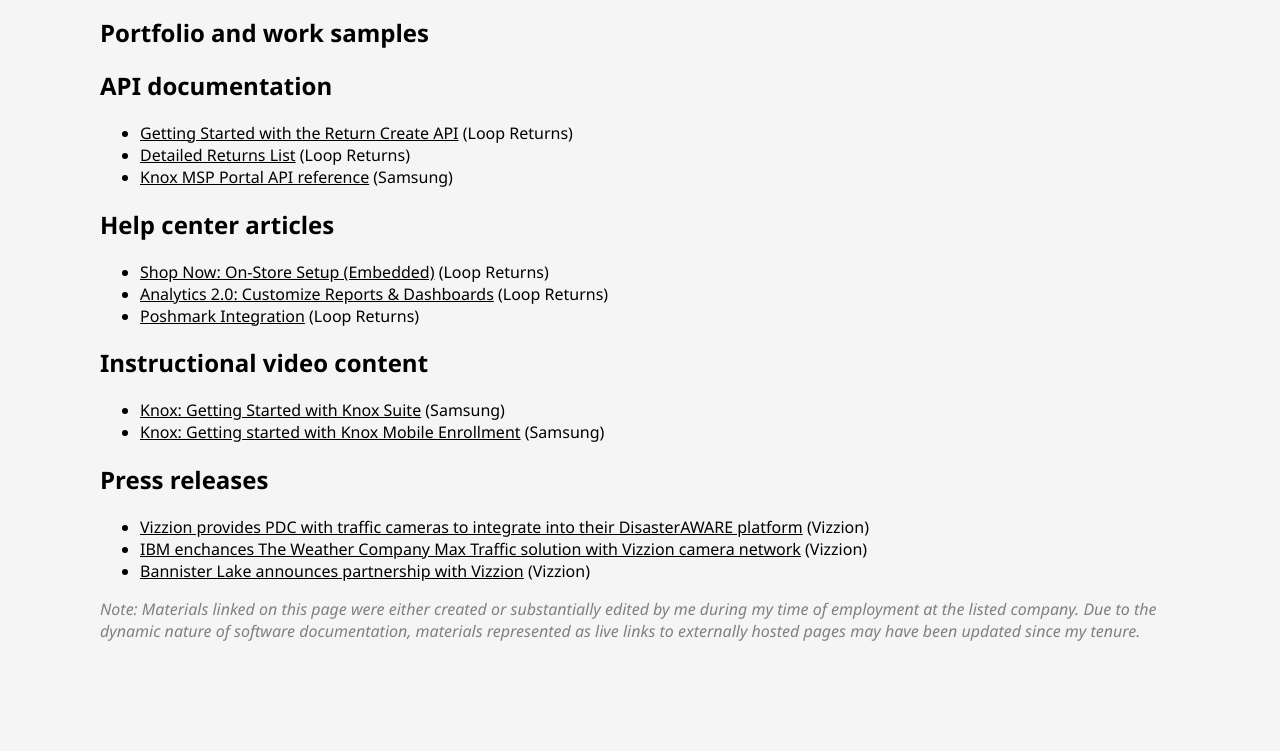
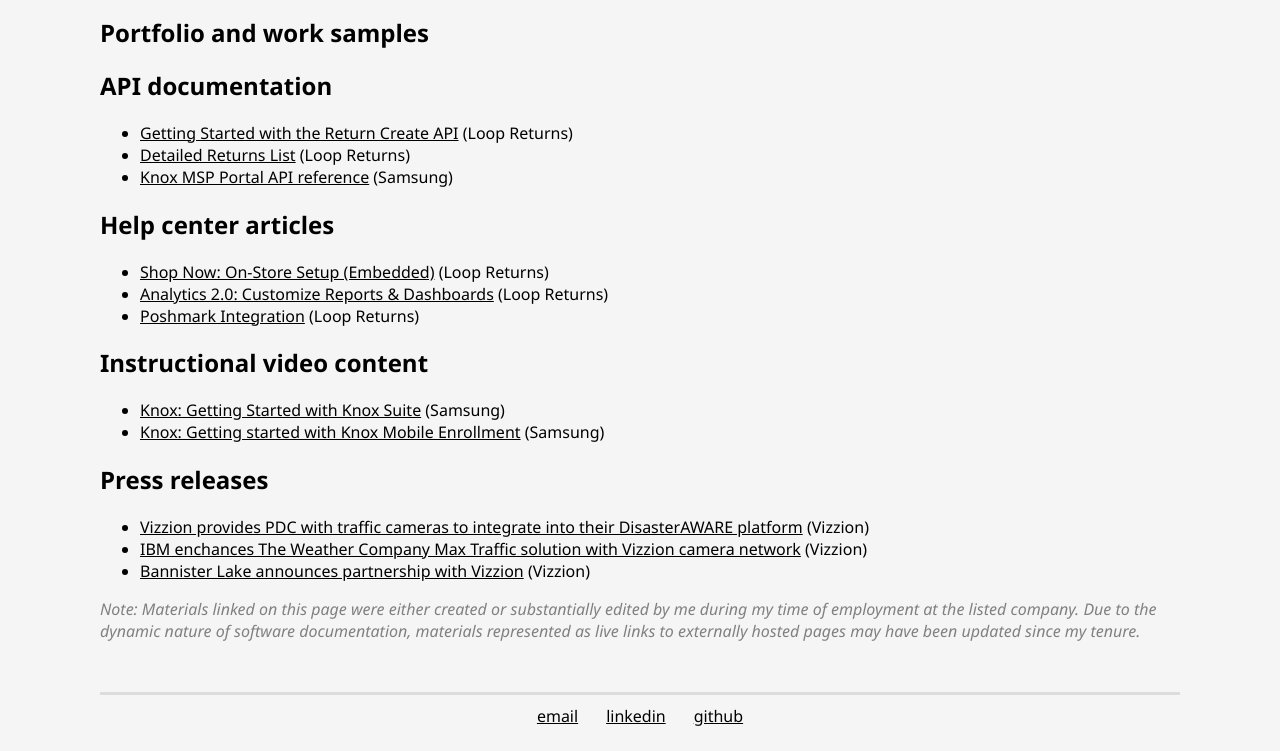
Before and after one commit to s10-n/portfolio-site, a plain HTML site: page portfolio/index.html in a window 1280 px wide. Shown: the part 64-815 px from the top of the page. Drawn offline with Linux system fonts and the light colour scheme.

Commit message:
add footer

```diff
--- a/css/main.css
+++ b/css/main.css
@@ -43,6 +43,19 @@
     text-decoration: none;
 }
 
+footer {
+    border-top: 3px solid gainsboro;
+    margin-top: 50px;
+    margin-bottom:10px;
+    display:flex;
+    justify-content: center;
+}
+
+footer > a {
+    margin:14px;
+    margin-top: 10px;
+}
+
 .disclaimer {
     font-style: italic;
     color: gray;
--- a/portfolio/index.html
+++ b/portfolio/index.html
@@ -44,5 +44,10 @@
             </ul>
             <aside class="disclaimer">Note: Materials linked on this page were either created or substantially edited by me during my time of employment at the listed company. Due to the dynamic nature of software documentation, materials represented as live links to externally hosted pages may have been updated since my tenure.</aside>
         </section>
+        <footer>
+            <a href="../contact/index.html">email</a>
+            <a href="https://www.linkedin.com/in/snbdn/">linkedin</a>
+            <a href="https://github.com/s10-n">github</a>
+        </footer>
     </body>
 </html>
```
Also changed, not shown: contact/index.html (+5 -6 lines), index.html (+5 -0 lines), resume/index.html (+5 -0 lines).
